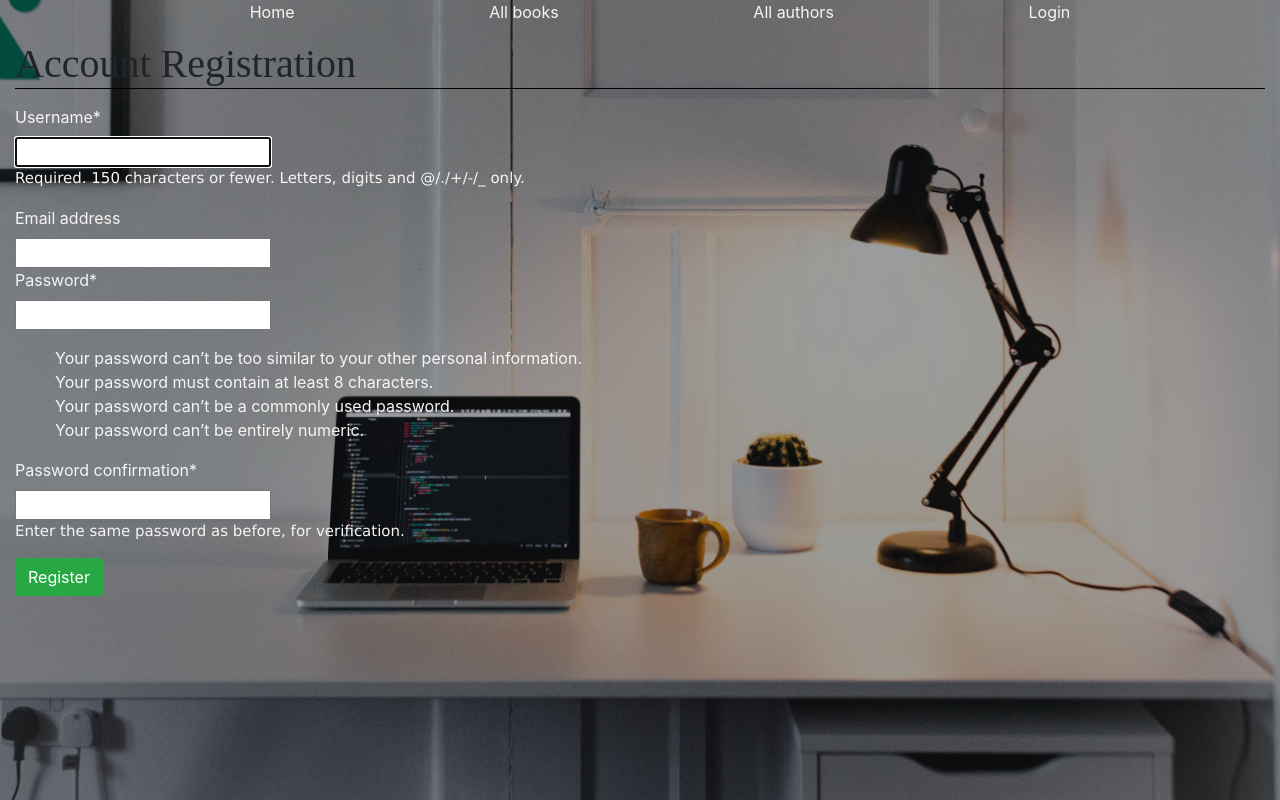
After one commit to limjiayu/django_loc_lib, a Django app: page /catalog/register/ in a window 1280 px wide. The commit adds this page. Run offline with Django 3.2, Linux system fonts and the light colour scheme; some libraries are stand-ins or nearby versions.

Commit message:
Included user registration and added design

```diff
--- a/catalog/forms.py
+++ b/catalog/forms.py
@@ -20,6 +20,18 @@ class RenewBookForm(forms.Form):
 
         # Remember to always return the cleaned data.
         return data
+
+from django.db import models
+from django.contrib.auth.models import User
+from django.contrib.auth.forms import UserCreationForm
+
+class RegistrationForm(UserCreationForm):
+    email = models.EmailField()
+
+    class Meta:
+        model = User
+        fields = ['username', 'email', 'password1', 'password2']
+
 
 # from django.forms import ModelForm
 
--- a/catalog/static/css/styles.css
+++ b/catalog/static/css/styles.css
@@ -1,5 +1,79 @@
-.sidebar-nav {
-    margin-top: 20px;
-    padding: 0;
-    list-style: none;
+html, body {
+    height: 100%;
 }
+
+.navigation_bar {
+    display: flex;
+    flex-direction: row;
+    justify-content: space-evenly;
+    color: whitesmoke;
+
+}
+
+ul {
+    list-style-type: none;
+
+}
+
+h1 {
+    font-family: Serif;
+    border-bottom: 1px solid black;
+
+
+}
+
+
+
+p {
+    font-family: verdana;
+    font-size: 15px;
+
+}
+
+.overlay {
+    background: #00000063;
+    height: 100%;
+    overflow: auto;
+}
+
+.background {
+    background: url(../desk2.jpg);
+    height: 100%;
+    background-size: cover;
+    background-position: center;
+    background-repeat: no-repeat;
+    overflow: auto;
+
+
+}
+
+.text-center {
+    color: #805a4c;
+    font-family: serif;
+}
+
+.record_container {
+    margin: 20px;
+    padding: 50;
+    text-align: right;
+    color: whitesmoke;
+    line-height: 1;
+}
+
+.session_count {
+    text-align: right;
+    color: darkgray;
+}
+
+.registration {
+    color: whitesmoke
+}
+
+td {
+    color: whitesmoke;
+    font-family: 'Times New Roman', Times, serif;
+}
+
+.details {
+    color: whitesmoke;
+}
--- a/catalog/templates/base_generic.html
+++ b/catalog/templates/base_generic.html
@@ -1,3 +1,4 @@
+{% load static %}
 <!DOCTYPE html>
 <html lang="en">
 <head>
@@ -6,30 +7,35 @@
   <meta name="viewport" content="width=device-width, initial-scale=1">
   <link rel="stylesheet" href="https://stackpath.bootstrapcdn.com/bootstrap/4.1.3/css/bootstrap.min.css" integrity="sha384-MCw98/SFnGE8fJT3GXwEOngsV7Zt27NXFoaoApmYm81iuXoPkFOJwJ8ERdknLPMO" crossorigin="anonymous">
   <!-- Add additional CSS in static file -->
-  {% load static %}
-  <link rel="stylesheet" href="{% static 'css/styles.css' %}">
+  <link rel="stylesheet" type="text/css" href="{% static 'css/styles.css' %}">
 </head>
-<body>
-  <div class="container-fluid">
-    <div class="row">
-      <div class="col-sm-2">
-      {% block sidebar %}
-        <ul class="sidebar-nav">
-          <li><a href="{% url 'index' %}">Home</a></li>
-          <li><a href="{% url 'books' %}">All books</a></li>
-          <li><a href="{% url 'authors' %}">All authors</a></li>
+<body >
+  <div class="background">
+  <div class="container-fluid overlay" >
+    <div>
+      <div></div>
+      <!-- {% block sidebar %} -->
+        <ul class='navigation_bar'>
+
+        <li><a href="{% url 'index' %}" style="color:whitesmoke">Home</a></li>
+        <li><a href="{% url 'books' %}" style="color:whitesmoke">All books</a></li>
+        <li><a href="{% url 'authors' %}" style="color:whitesmoke">All authors</a></li>
+
 
         {% if user.is_authenticated %}
-          <li>User: {{ user.get_username }}</li>
-          <li><a href="{% url 'my-borrowed' %}">My Borrowed</a></li>
-          <li><a href="{% url 'logout'%}?next={{request.path}}">Logout</a></li>
+          User: {{ user.get_username }}
+        <li><a href="{% url 'my-borrowed' %}" style="color:whitesmoke">My Borrowed</a></li>
+        <li><a href="{% url 'logout'%}?next={{request.path}}" style="color:whitesmoke">Logout</a></li>
         {% else %}
-          <li><a href="{% url 'login'%}?next={{request.path}}">Login</a></li>
+
+        <li><a href="{% url 'login'%}?next={{request.path}}" style="color:whitesmoke">Login</a> </li>
+
+
         {% endif %}
         </ul>
      {% endblock %}
       </div>
-      <div class="col-sm-10 ">{% block content %}{% endblock %}
+      <div>{% block content %}{% endblock %}
         {% block pagination %}
     {% if is_paginated %}
         <div class="pagination">
@@ -51,5 +57,6 @@
 
     </div>
   </div>
+</div>
 </body>
 </html>
--- a/catalog/templates/catalog/author_detail.html
+++ b/catalog/templates/catalog/author_detail.html
@@ -3,7 +3,7 @@
 {% block content %}
 
 <h1>Author: {{ author }} </h1>
-<p>{{author.date_of_birth}} - {% if author.date_of_death %}{{author.date_of_death}}{% endif %}</p>
+<p class='details'>{{author.date_of_birth}} - {% if author.date_of_death %}{{author.date_of_death}}{% endif %}</p>
 
 <div style="margin-left:20px;margin-top:20px">
 <h4>Books</h4>
--- a/catalog/templates/catalog/author_list.html
+++ b/catalog/templates/catalog/author_list.html
@@ -9,7 +9,7 @@
 
   {% for author in author_list %}
     <li>
-      <a href="{{ author.get_absolute_url }}">
+      <a href="{{ author.get_absolute_url }}"style="color:whitesmoke">
       {{ author }} ({{author.date_of_birth}} - {% if author.date_of_death %}{{author.date_of_death}}{% endif %})
       </a>
     </li>
--- a/catalog/templates/catalog/book_detail.html
+++ b/catalog/templates/catalog/book_detail.html
@@ -21,7 +21,7 @@
         <p><strong>Due to be returned:</strong> {{ copy.due_back }}</p>
       {% endif %}
       <p><strong>Imprint:</strong> {{ copy.imprint }}</p>
-      <p class="text-muted"><strong>Id:</strong> {{ copy.id }}</p>
+      <p class="details"><strong>Id:</strong> {{ copy.id }}</p>
     {% endfor %}
   </div>
 {% endblock %}
--- a/catalog/templates/catalog/book_list.html
+++ b/catalog/templates/catalog/book_list.html
@@ -6,7 +6,7 @@
   <ul>
     {% for book in book_list %}
       <li>
-        <a href="{{ book.get_absolute_url }}">{{ book.title }}</a> ({{book.author}})
+        <a href="{{ book.get_absolute_url }}"style="color:whitesmoke">{{ book.title }}</a> ({{book.author}})
       </li>
     {% endfor %}
   </ul>
--- a/catalog/urls.py
+++ b/catalog/urls.py
@@ -32,6 +32,13 @@ urlpatterns += [
     path('author/<int:pk>/update/', views.AuthorUpdate.as_view(), name='author_update'),
     path('author/<int:pk>/delete/', views.AuthorDelete.as_view(), name='author_delete'),
 ]
+
+# registration page
+urlpatterns += [
+    path('register/', views.RegistrationPage, name='user_create'),
+    path('register/confirmation/', views.RegistrationPage, name='user_confirmation'),
+    ]
+
 # url pattern: empty string
 # view function to be called if the URL pattern is detected:
 # views.index -> index() function in views.py
--- a/catalog/views.py
+++ b/catalog/views.py
@@ -156,3 +156,24 @@ class AuthorDelete(DeleteView):
     model = Author
     # redirects to author list after an author has been deleted
     success_url = reverse_lazy('authors')
+
+
+# Registration Page
+# from django.contrib.auth import login, authenticate
+# from django.contrib.auth.forms import UserCreationForm
+from django.shortcuts import redirect
+from .forms import RegistrationForm
+def RegistrationPage(request):
+
+    if request.method == 'POST':
+        form = RegistrationForm(request.POST)
+        if form.is_valid():
+            form.save()
+                # this automatically check for duplicates and password hashing
+                # no need to do anything extra
+            return redirect('index')
+
+
+    form = RegistrationForm()
+    context = {'form': form}
+    return render(request, 'registration/user_registration.html', context)
--- a/templates/registration/login.html
+++ b/templates/registration/login.html
@@ -32,6 +32,8 @@
   </form>
 
   {# Assumes you setup the password_reset view in your URLconf #}
-  <p><a href="{% url 'password_reset' %}">Lost password?</a></p>
+  <p><a href="{% url 'password_reset' %}" style="color:whitesmoke">Lost password?</a></p>
+  <p>Not a member yet? <u><a href="{% url 'user_create' %}" style="color:whitesmoke">Register</a></u>
+    with us.</p>
 
 {% endblock %}
--- /dev/null
+++ b/templates/registration/user_registration.html
@@ -0,0 +1,17 @@
+{% extends "base_generic.html" %}
+{% load crispy_forms_tags %}
+
+{% block content %}
+<p><h1>Account Registration</h1></p>
+<div>
+  <form action="" method="post">
+    {% csrf_token %}
+    <div class='registration'>
+      {{ form |crispy}}
+    </div>
+          <button type="submit" class="btn btn-success">Register</button>
+
+    </form>
+</div>
+
+{% endblock %}
```
Also changed, not shown: catalog/templates/index.html (+29 -10 lines), locallibrary/settings.py (+9 -2 lines), catalog/static/desk2.jpg (added), 1 other file.
